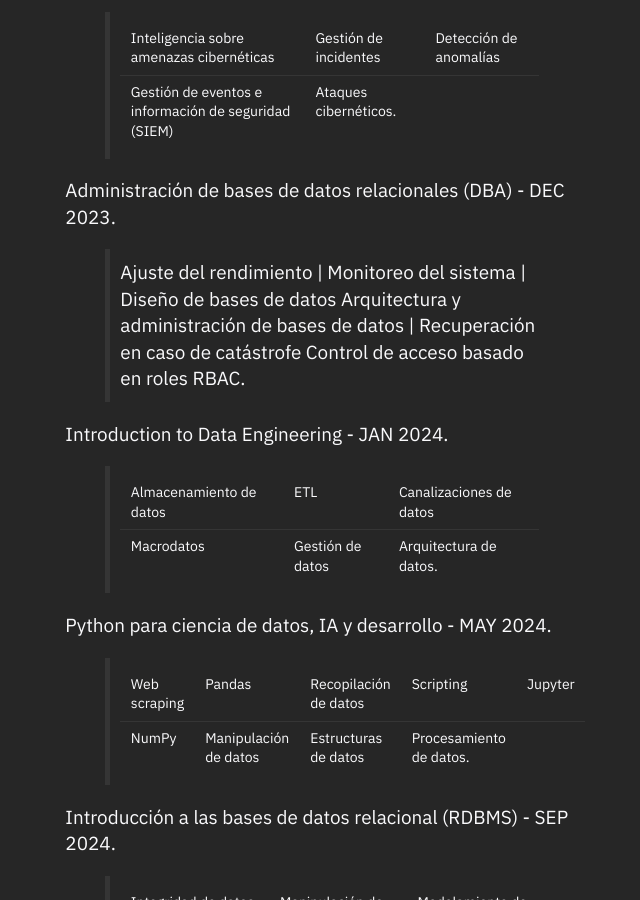
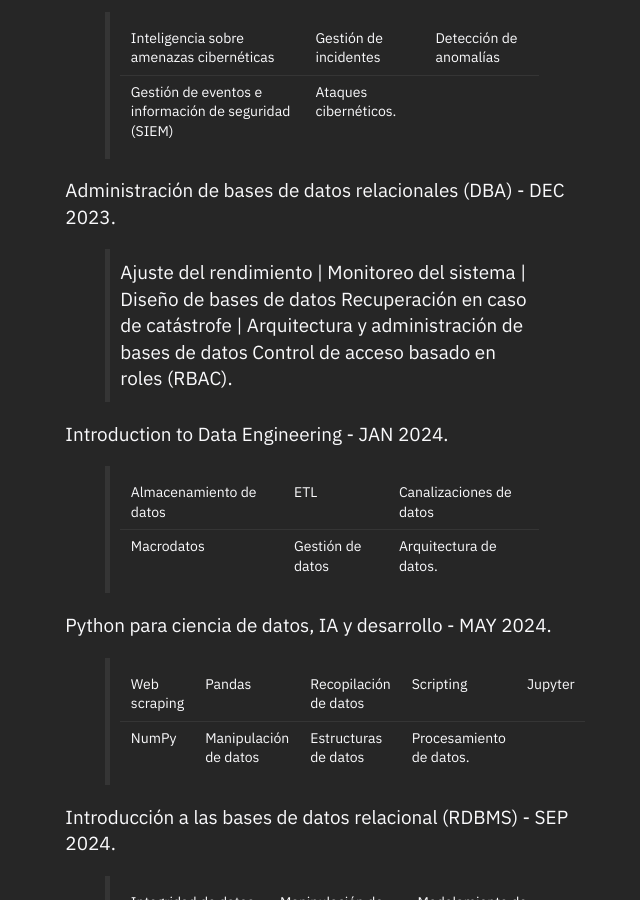
Before and after one commit to batistayureiba/batistayureiba.github.io, a Jekyll site: the page built from _posts/2025-05-24-about.md, in a window 1280 px wide and 900 px high, scrolled down 1315 px. Shown: the whole window, without its empty margins (313-953 px from the left). Built offline with Jekyll 4.4.1, drawn with Linux system fonts in a browser that asks for light colours.

```diff
--- a/_posts/2025-05-24-about.md
+++ b/_posts/2025-05-24-about.md
@@ -28,8 +28,8 @@ Datos y ciberseguridad - OCT 2023.
 
 Administración de bases de datos relacionales (DBA) - DEC 2023.
 > Ajuste del rendimiento | Monitoreo del sistema | Diseño de bases de datos
-> Arquitectura y administración de bases de datos | Recuperación en caso de catástrofe
-> Control de acceso basado en roles RBAC.
+> Recuperación en caso de catástrofe | Arquitectura y administración de bases de datos
+> Control de acceso basado en roles (RBAC).
 
 Introduction to Data Engineering - JAN 2024.
 > Almacenamiento de datos | ETL | Canalizaciones de datos
```
